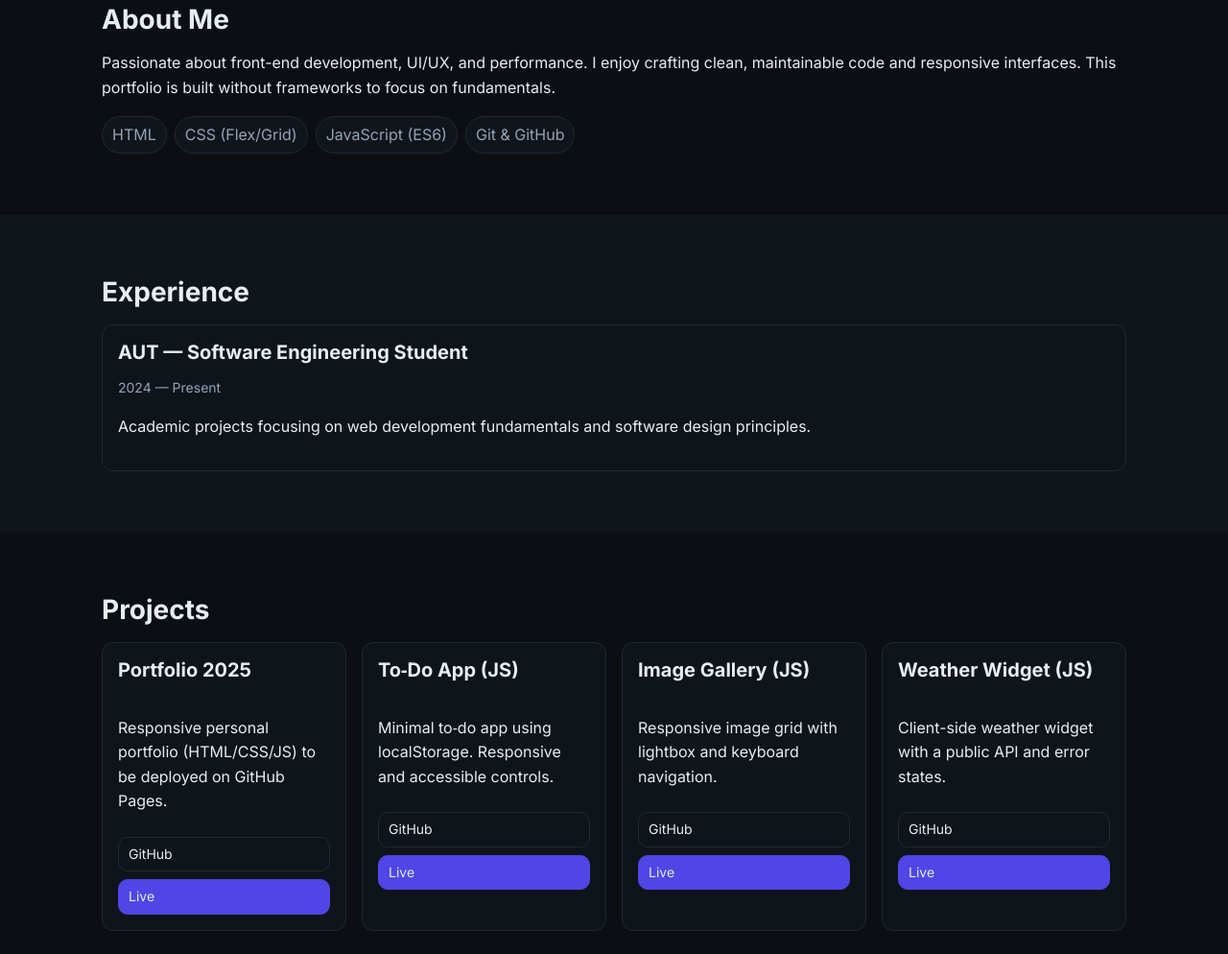
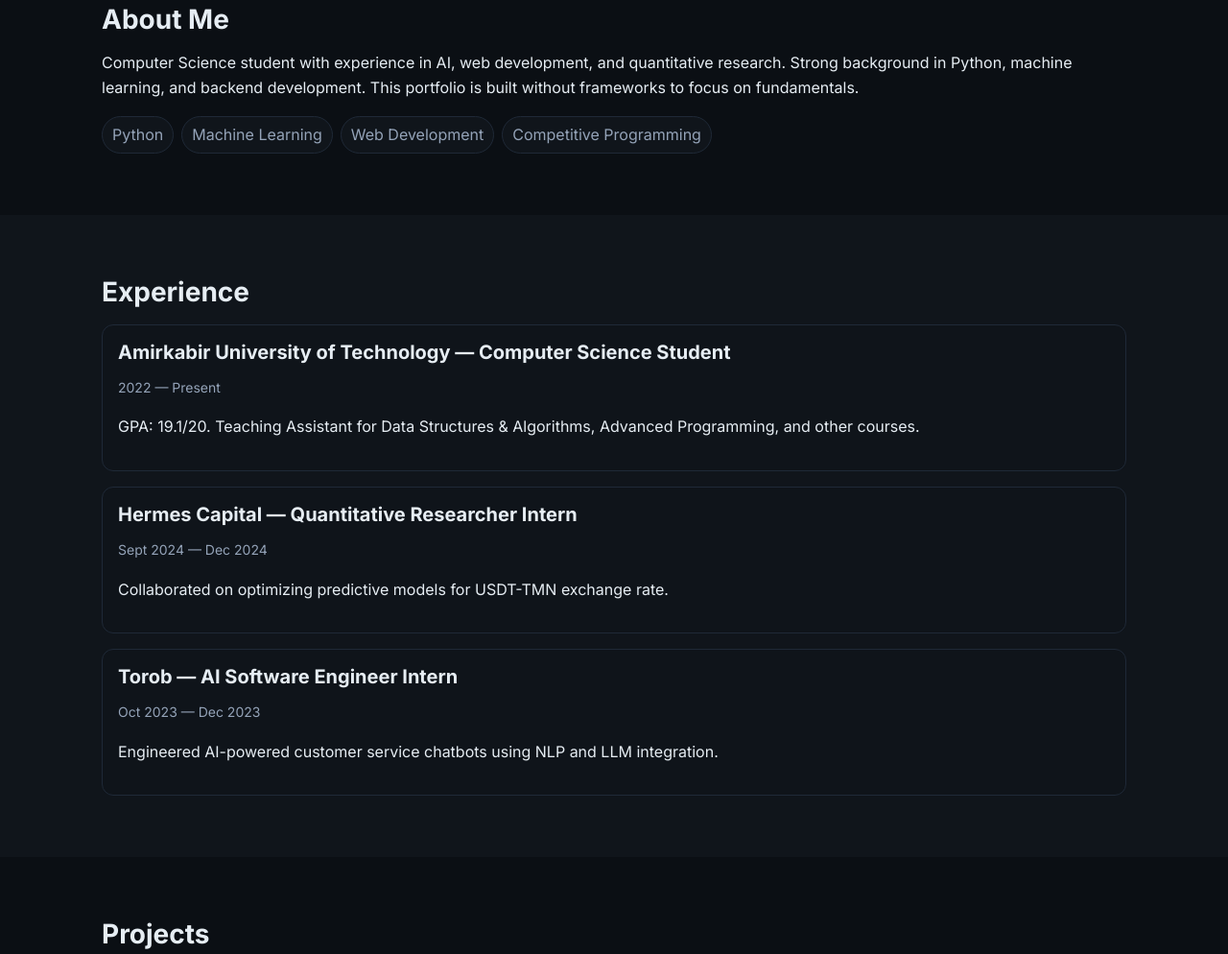
Before and after one commit to am-ma-karami/portfolio-2025, a plain HTML site: page index.html in a window 1280 px wide. Shown: the part 680-1674 px from the top of the page at 96% size. Drawn offline with Linux system fonts and the light colour scheme.

Commit message:
feat: update portfolio with CV information - Computer Science, experience, skills

```diff
--- a/index.html
+++ b/index.html
@@ -28,7 +28,7 @@
         <div class="container grid-2">
           <div>
             <h1>Hi, I'm amirmahdi karami</h1>
-            <p>Software Engineering @ AUT. I build responsive, accessible websites using HTML, CSS, and JavaScript.</p>
+            <p>Computer Science @ Amirkabir University of Technology. I build responsive, accessible websites using HTML, CSS, and JavaScript.</p>
             <div class="cta-group">
               <a class="btn primary" href="#projects">View Projects</a>
               <a class="btn" href="assets/AmirMahdi-Karami-CV.pdf" download>Download CV</a>
@@ -44,14 +44,15 @@
         <div class="container">
           <h2>About Me</h2>
           <p>
-            Passionate about front-end development, UI/UX, and performance. I enjoy crafting clean, maintainable code and
-            responsive interfaces. This portfolio is built without frameworks to focus on fundamentals.
+            Computer Science student with experience in AI, web development, and quantitative research.
+            Strong background in Python, machine learning, and backend development.
+            This portfolio is built without frameworks to focus on fundamentals.
           </p>
           <div class="chips">
-            <span class="chip">HTML</span>
-            <span class="chip">CSS (Flex/Grid)</span>
-            <span class="chip">JavaScript (ES6)</span>
-            <span class="chip">Git & GitHub</span>
+            <span class="chip">Python</span>
+            <span class="chip">Machine Learning</span>
+            <span class="chip">Web Development</span>
+            <span class="chip">Competitive Programming</span>
           </div>
         </div>
       </section>
@@ -61,9 +62,19 @@
           <h2>Experience</h2>
           <ul class="timeline">
             <li>
-              <h3>AUT — Software Engineering Student</h3>
-              <span class="muted">2024 — Present</span>
-              <p>Academic projects focusing on web development fundamentals and software design principles.</p>
+              <h3>Amirkabir University of Technology — Computer Science Student</h3>
+              <span class="muted">2022 — Present</span>
+              <p>GPA: 19.1/20. Teaching Assistant for Data Structures & Algorithms, Advanced Programming, and other courses.</p>
+            </li>
+            <li>
+              <h3>Hermes Capital — Quantitative Researcher Intern</h3>
+              <span class="muted">Sept 2024 — Dec 2024</span>
+              <p>Collaborated on optimizing predictive models for USDT-TMN exchange rate.</p>
+            </li>
+            <li>
+              <h3>Torob — AI Software Engineer Intern</h3>
+              <span class="muted">Oct 2023 — Dec 2023</span>
+              <p>Engineered AI-powered customer service chatbots using NLP and LLM integration.</p>
             </li>
           </ul>
         </div>
```
